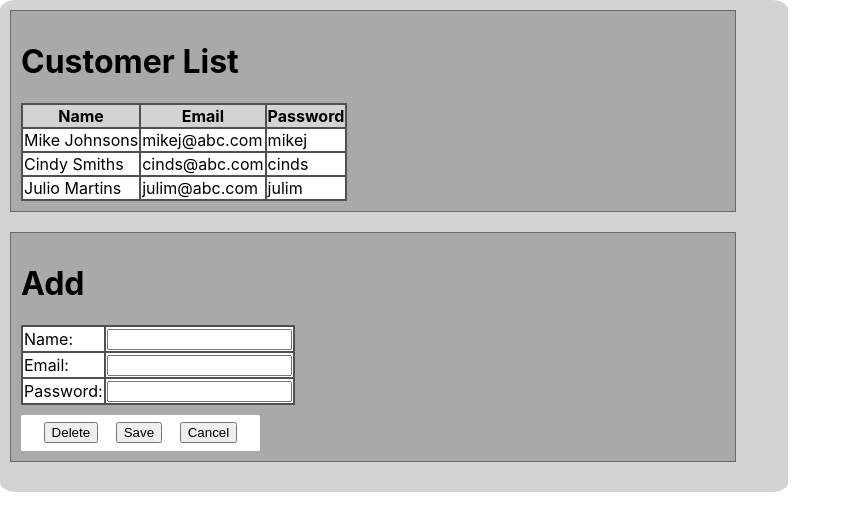
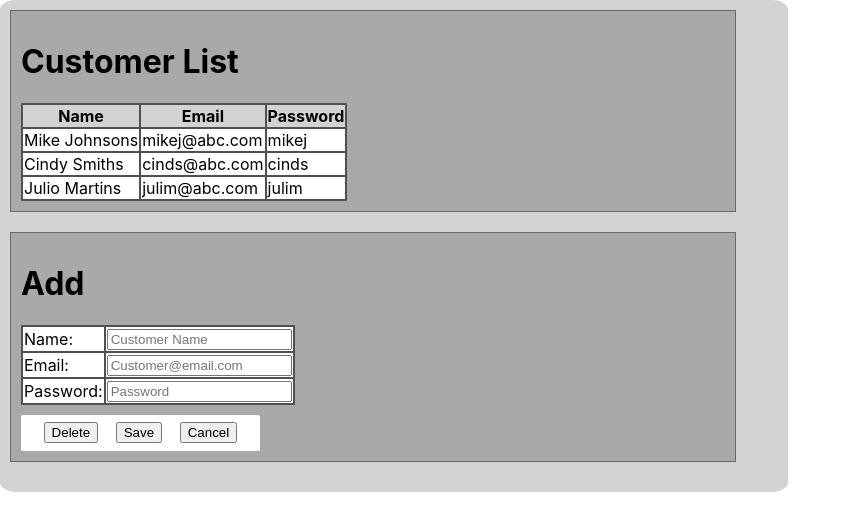
Before and after one commit to anthony-salazar/react-customers-project, a React (Create React App) app in the folder front-end-app/: page / in a window 1280 px wide. Shown: the top 530 px of the page, without its empty margins (0-851 px from the left). Built offline with nearby package versions, Linux system fonts and the light colour scheme.

Commit message:
Componetized web app

```diff
--- a/front-end-app/src/App.js
+++ b/front-end-app/src/App.js
@@ -2,6 +2,8 @@ import logo from './logo.svg';
 import './App.css';
 import { useEffect, useState } from 'react';
 import {get, getAll, deleteById, post, put} from './memdb'
+import CustomerList from './CustomerList';
+import CustomerAddUpdateForm from './CustomerAddUpdateForm';
 
 function App() {
   const [refreshCustomers, setRefresh] = useState(false);
@@ -17,95 +19,14 @@ function App() {
   const getCustomers = function() {
     setCustomers(getAll())
   }
-  const handleDelete = () => {
-    if (selected.id !== -1) {
-      deleteById(selected.id)
-      setRefresh(!refreshCustomers)
-    }
-  }
-  const handleSave = () => {
-    if (selected.id === -1) {
-      if (selected.name && selected.email && selected.password) {
-        post(selected)
-      }
-    } else {
-      put(selected.id, selected)
-    }
-    setRefresh(!refreshCustomers)
-    setSelected({id: -1, name: "", email: "", password: ""})
-  }
-  const handleInput = (event) => {
-    let holder = {name:"", email:"", password:""}
-    if (selected.hasOwnProperty('id')) {
-      holder = {...selected}
-    }
-    holder[event.target.id] = event.target.value;
-    setSelected(holder)
-  }
+  const handleRefresh = () => {setRefresh(!refreshCustomers)}
+
   useEffect(getCustomers, refreshCustomers);
   return (
     <div>
     <div className='Card'>
-      <div className='Inner-card'>
-        <h1>Customer List</h1>
-        <table className='Table'>
-          <thead >
-            <tr >
-              <th className='Table-header'>Name</th>
-              <th className='Table-header'>Email</th>
-              <th className='Table-header'>Password</th>
-            </tr>
-          </thead>
-          <tbody >
-            {customers.map((customer) => {
-              return (
-                <tr onClick={() => handleRowClicked(customer)} id={customer.id}>
-                  <td className='Table-cell' id={"name" + customer.id} style={{fontWeight: (selected.id === customer.id) ? "bold": "normal"}}>{customer.name}</td>
-                  <td className='Table-cell' id={"email" + customer.id} style={{fontWeight: (selected.id === customer.id) ? "bold": "normal"}}>{customer.email}</td>
-                  <td className='Table-cell' id={"password" + customer.id} style={{fontWeight: (selected.id === customer.id) ? "bold": "normal"}}>{customer.password}</td>
-                </tr>
-              );
-            })}
-          </tbody>
-        </table>
-      </div>
-      <div className='Inner-card' style={{marginTop: "10px"}}>
-        <form onSubmit={(event) => event.preventDefault()}>
-          <h1>{selected.id !== -1 ? "Update" : "Add"}</h1>
-          <table className='Table'>
-            <tr>
-              <td className='Table-cell'>
-                <label>Name: </label>
-              </td>
-              <td className='Table-cell'>
-                <input id="name" type='text' value={selected.name} onChange={(event)=>handleInput(event)}></input>
-              </td>
-            </tr>
-            <tr>
-              <td className='Table-cell'>
-                <label>Email: </label>
-              </td>
-              <td className='Table-cell'>
-                <input id="email" type='text' value={selected.email} onChange={(event)=>handleInput(event)}></input>
-              </td>
-            </tr>
-            <tr>
-              <td className='Table-cell'>
-                <label>Password: </label>
-              </td>
-              <td className='Table-cell'>
-                <input id="password" type='text' value={selected.password} onChange={(event)=>handleInput(event)}></input>
-              </td>
-            </tr>
-
-          </table>
-        </form>
-        <div className='Form-buttons Table-cell'>
-                <button onClick={handleDelete}>Delete</button>
-                <button onClick={handleSave}>Save</button>
-                <button onClick={() => setSelected({id: -1, name: "", email: "", password: ""})}>Cancel</button>
-        </div>
-      </div>
+      <CustomerList customers={customers} selected={selected} handleClick={handleRowClicked} />
+      <CustomerAddUpdateForm selected={selected} setSelected={setSelected} handleRefresh={handleRefresh}/>
     </div>
     </div>
   );
--- /dev/null
+++ b/front-end-app/src/CustomerAddUpdateForm.js
@@ -0,0 +1,74 @@
+import { useState, useEffect } from "react";
+import {get, getAll, deleteById, post, put} from './memdb'
+
+function CustomerAddUpdateForm(props) {
+    const [internalSelected, setInternalSelected] = useState({id: -1, name: "", email: "", password: ""})
+    const handleInput = (event) => {
+        let holder = {name:"", email:"", password:""}
+        if (internalSelected.hasOwnProperty('id')) {
+          holder = {...internalSelected}
+        }
+        holder[event.target.id] = event.target.value;
+        props.setSelected(holder)
+    }
+    const handleDelete = () => {
+        if (internalSelected.id !== -1) {
+          deleteById(internalSelected.id)
+          props.setSelected({id: -1, name: "", email: "", password: ""})
+          props.handleRefresh()
+        }
+      }
+    const handleSave = () => {
+        if (internalSelected.id === -1) {
+          if (internalSelected.name && internalSelected.email && internalSelected.password) {
+            post(internalSelected)
+          }
+        } else {
+          put(internalSelected.id, internalSelected)
+        }
+        props.handleRefresh()
+        props.setSelected({id: -1, name: "", email: "", password: ""})
+      }
+    useEffect(() => setInternalSelected(props.selected), [props.selected])
+    return (
+        <div className='Inner-card' style={{marginTop: "10px"}}>
+        <form onSubmit={(event) => event.preventDefault()}>
+          <h1>{internalSelected.id !== -1 ? "Update" : "Add"}</h1>
+          <table className='Table'>
+            <tr>
+              <td className='Table-cell'>
+                <label>Name: </label>
+              </td>
+              <td className='Table-cell'>
+                <input placeholder="Customer Name" id="name" type='text' value={internalSelected.name} onChange={(event)=>handleInput(event)}></input>
+              </td>
+            </tr>
+            <tr>
+              <td className='Table-cell'>
+                <label>Email: </label>
+              </td>
+              <td className='Table-cell'>
+                <input id="email" placeholder="Customer@email.com" type='email' value={internalSelected.email} onChange={(event)=>handleInput(event)}></input>
+              </td>
+            </tr>
+            <tr>
+              <td className='Table-cell'>
+                <label>Password: </label>
+              </td>
+              <td className='Table-cell'>
+                <input id="password" placeholder="Password" type='text' value={internalSelected.password} onChange={(event)=>handleInput(event)}></input>
+              </td>
+            </tr>
+
+          </table>
+        </form>
+        <div className='Form-buttons Table-cell'>
+                <button onClick={handleDelete}>Delete</button>
+                <button onClick={handleSave}>Save</button>
+                <button onClick={() => props.setSelected({id: -1, name: "", email: "", password: ""})}>Cancel</button>
+        </div>
+      </div>
+    )
+}
+
+export default CustomerAddUpdateForm;
--- /dev/null
+++ b/front-end-app/src/CustomerList.js
@@ -0,0 +1,34 @@
+import {useState, useEffect } from "react";
+
+function CustomerList(props) {
+    console.log(props);
+    const [internalSelected, setSelected] = useState(props.selected);
+    useEffect(() => setSelected(props.selected), [props.selected]);
+    return (
+        <div className='Inner-card'>
+        <h1>Customer List</h1>
+        <table className='Table'>
+          <thead >
+            <tr >
+              <th className='Table-header'>Name</th>
+              <th className='Table-header'>Email</th>
+              <th className='Table-header'>Password</th>
+            </tr>
+          </thead>
+          <tbody >
+            {props.customers.map((customer) => {
+              return (
+                <tr onClick={() => props.handleClick(customer)} id={customer.id}>
+                  <td className='Table-cell' id={"name" + customer.id} style={{fontWeight: (internalSelected.id === customer.id) ? "bold": "normal"}}>{customer.name}</td>
+                  <td className='Table-cell' id={"email" + customer.id} style={{fontWeight: (internalSelected.id === customer.id) ? "bold": "normal"}}>{customer.email}</td>
+                  <td className='Table-cell' id={"password" + customer.id} style={{fontWeight: (internalSelected.id === customer.id) ? "bold": "normal"}}>{customer.password}</td>
+                </tr>
+              );
+            })}
+          </tbody>
+        </table>
+      </div>
+    )
+}
+
+export default CustomerList
```
